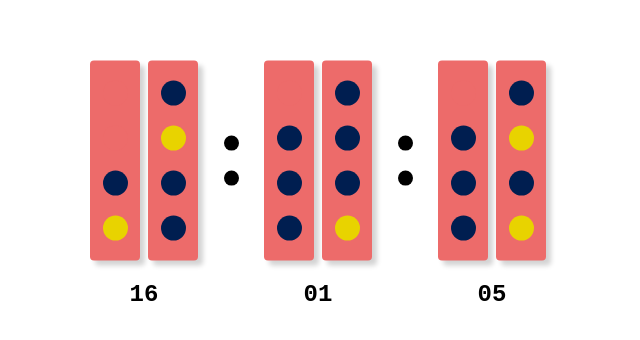
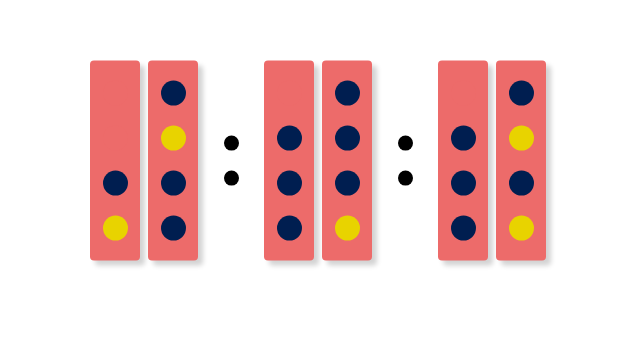
Before and after one commit to PerryBruins/Clock, a React (Create React App) app: page / in a window 1280 px wide. Shown: the part 206-546 px from the top of the page, without its empty margins (322-962 px from the left). Built offline with nearby package versions, Linux system fonts and the light colour scheme; a web font is replaced by a local one.

Commit message:
removed octal display

```diff
--- a/src/components/Clock.css
+++ b/src/components/Clock.css
@@ -14,6 +14,15 @@
     gap: 8px;
 }
 
+.decimal-digits {
+    transition: 'opacity linear 2s';
+    opacity: 0;
+}
+
+.decimal-digits-visible {
+    opacity: 1;
+}
+
 .digit-set {
     display: flex;
     flex-direction: column;
--- a/src/components/Clock.js
+++ b/src/components/Clock.js
@@ -5,9 +5,10 @@ import Divider from './Divider';
 
 export default function Clock({date}) {
     const [time, setTime] = useState(new Date());
+    const [showTime, setShowTime] = useState(false);
 
     function pad(num, size) {
-        num = num.toString(8);
+        num = num.toString(10);
         while (num.length < size) num = "0" + num;
         return num;
     }
@@ -26,13 +27,15 @@ export default function Clock({date}) {
     var sec2 = time.getSeconds() % 10;
 
     return (
-        <div className='clock'>
+        <div className='clock'
+             onMouseEnter={() => setShowTime(true)}
+             onMouseLeave={() => setShowTime(false)}>
             <div className='digit-set'>
                 <div className='digits'>
                     <Digit number={hrs1} maxNumber={2} />
                     <Digit number={hrs2} maxNumber={9} />
                 </div>
-                <h2>{pad(time.getHours(), 2)}</h2>
+                <h2 className={showTime ? 'decimal-digits-visible' : 'decimal-digits'}>{pad(time.getHours(), 2)}</h2>
             </div>
 
             <Divider />
@@ -42,7 +45,7 @@ export default function Clock({date}) {
                     <Digit number={min1} maxNumber={5} />
                     <Digit number={min2} maxNumber={9} />
                 </div>
-                <h2>{pad(time.getMinutes(), 2)}</h2>
+                <h2 className={showTime ? 'decimal-digits-visible' : 'decimal-digits'}>{pad(time.getMinutes(), 2)}</h2>
             </div>
 
             <Divider />
@@ -52,7 +55,7 @@ export default function Clock({date}) {
                     <Digit number={sec1} maxNumber={5} />
                     <Digit number={sec2} maxNumber={9} />
                 </div>
-                <h2>{pad(time.getSeconds(), 2)}</h2>
+                <h2 className={showTime ? 'decimal-digits-visible' : 'decimal-digits'}>{pad(time.getSeconds(), 2)}</h2>
             </div>
         </div>
     );
```
